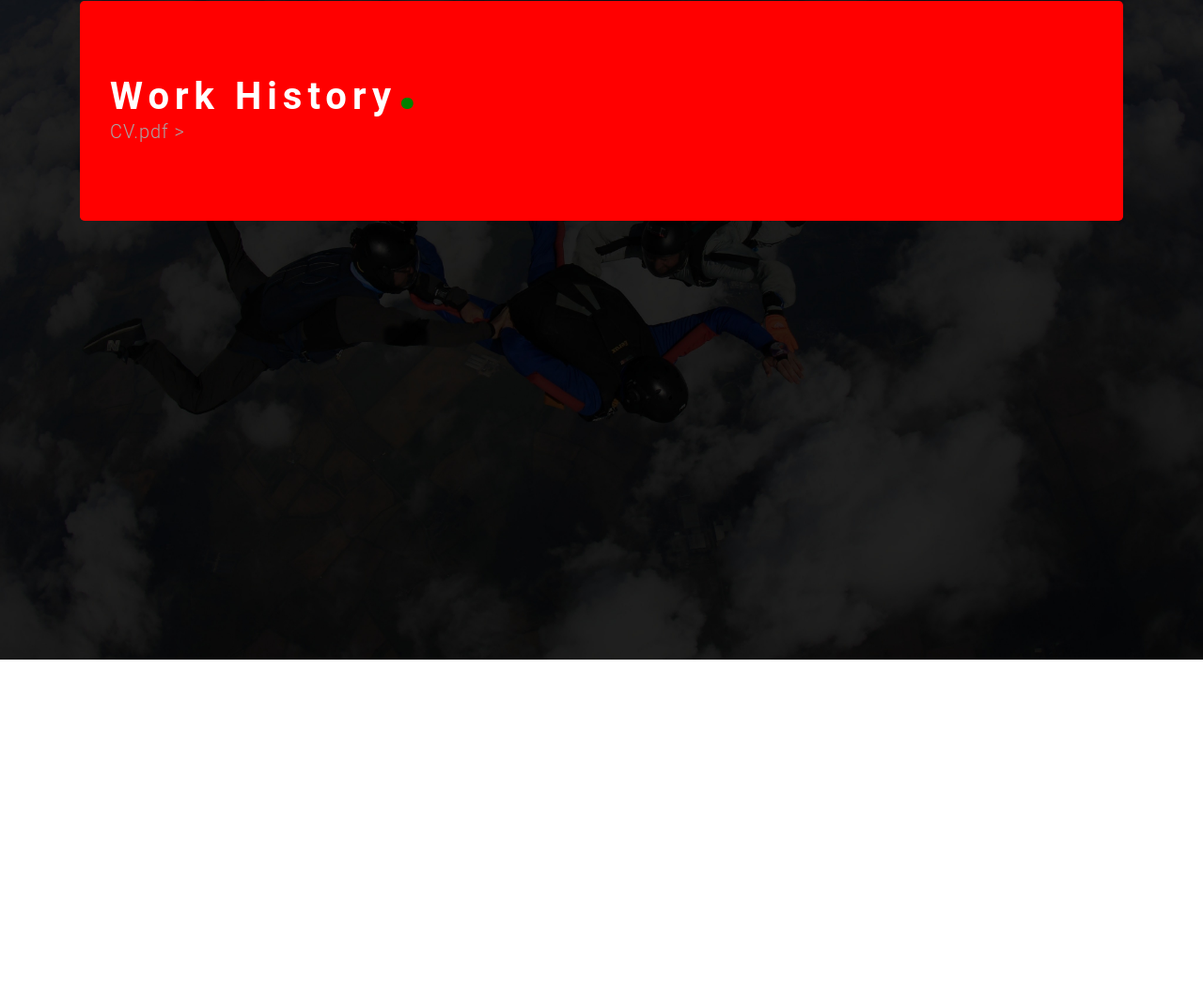
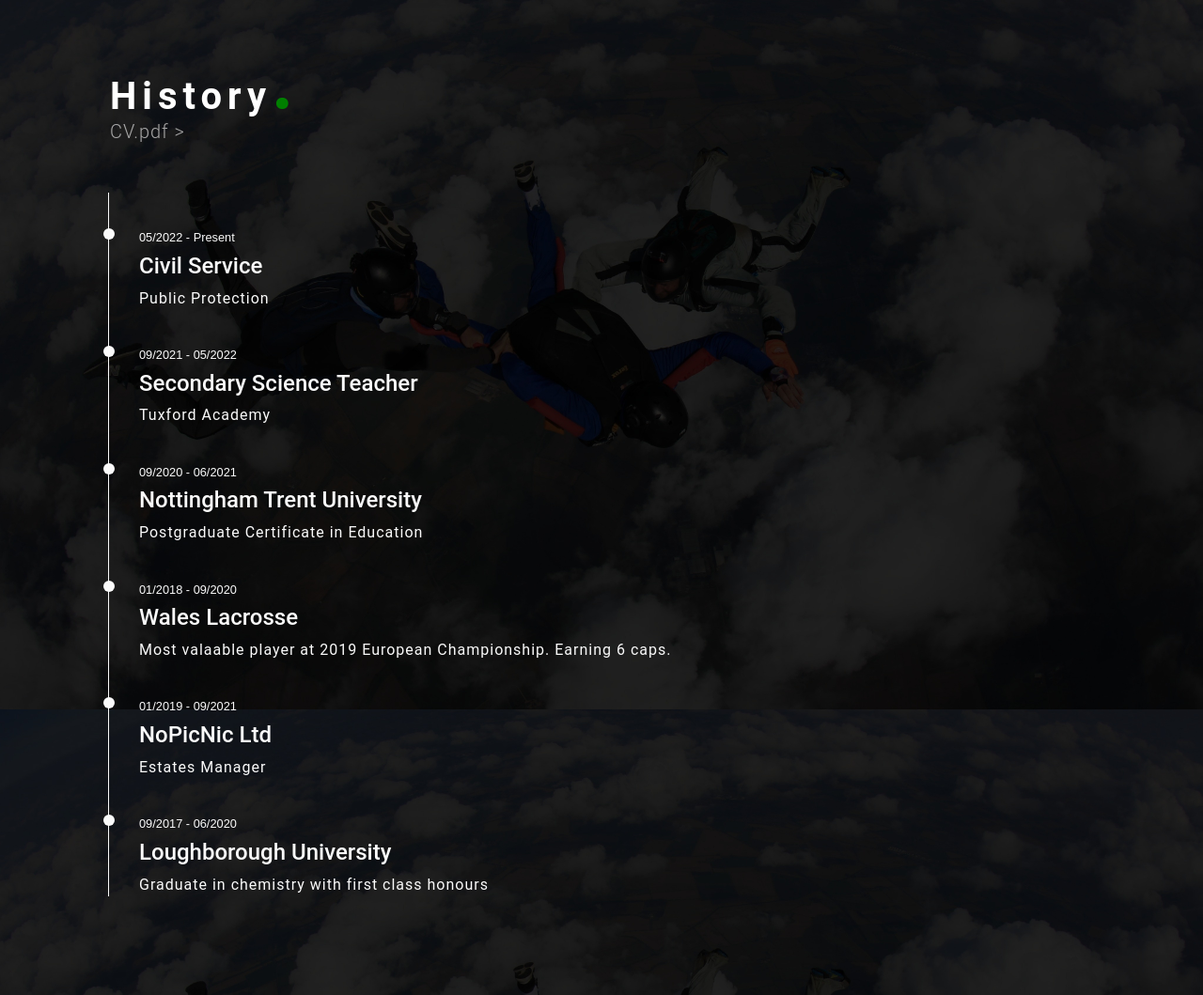
Before and after one commit to P-Worthington/paulworthington.dev, a plain HTML site: page index.html in a window 1280 px wide. Shown: the part 1728-2787 px from the top of the page at 94% size. Before the commit the page ends 2430 px from the top, so only its background shows below. Drawn offline with nearby package versions, Linux system fonts and the light colour scheme.

Commit message:
timeline added

```diff
--- a/assets/css/style.css
+++ b/assets/css/style.css
@@ -227,11 +227,59 @@ p {
 /*Work History*/
 
 .work-hist {
-    background-color: red;
+    margin-bottom: -30px;
 }
 
 .work-hist h2 {
     color: #ffffff;
+}
+
+.history-heading {
+    color: #fafafa;
+    margin-bottom: 50px;
+}
+
+.timeline-item {
+    padding: 4em 2em 0em 2em;
+    position: relative;
+    color: #fafafa;
+    border-left: 1px solid;
+}
+
+.timeline-item p {
+    padding: 0;
+    margin: 0;
+}
+
+.timeline-item:before {
+    content: attr(data-dates);
+    position: absolute;
+    left: 2.5em;
+    top: 3em;
+    display: block;
+    font-family: "Exo", sans-serif;
+    font-weight: 500;
+    font-size: 0.8em;
+    padding: 0;
+    margin: 0;
+}
+
+.timeline-item:after {
+    width: 12px;
+    height: 12px;
+    display: block;
+    top: 2.4em;
+    position: absolute;
+    left: -6px;
+    border-radius: 12px;
+    content: '';
+    background: #fafafa;
+}
+
+.history-items {
+    margin-bottom: 30px;
+    margin-left: 45px;
+    margin-top: 0;
 }
 
 /* Buttons */
@@ -308,7 +356,6 @@ p {
 
 .btm-bg {
     background: url('../images/skydive_dark.jpg') no-repeat center;
-    height: 100vh;
     background-size: cover;
     background-attachment: fixed;
 }
--- a/index.html
+++ b/index.html
@@ -162,10 +162,38 @@
                     <div class="row">
                         <div class="col-12 name">
                             <section class="callout jumbotron work-hist">
-                                <h2 class="jumbotron-header portfolio-title">Work History<span class="green-prd">.</span></h2>
+                                <h2 class="jumbotron-header portfolio-title">History<span class="green-prd">.</span></h2>
                                 <p class="lead">CV.pdf ></p>
                             </section>
                         </div>
+
+                        <div class="history-items">
+                            <div class="timeline-item" data-dates="05/2022 - Present">
+                                <h4>Civil Service</h4>
+                                <p>Public Protection</p>
+                            </div>
+                            <div class="timeline-item" data-dates="09/2021 - 05/2022">
+                                <h4>Secondary Science Teacher</h4>
+                                <p>Tuxford Academy</p>
+                            </div>
+                            <div class="timeline-item" data-dates="09/2020 - 06/2021">
+                                <h4>Nottingham Trent University</h4>
+                                <p>Postgraduate Certificate in Education</p>
+                            </div>
+                            <div class="timeline-item" data-dates="01/2018 - 09/2020">
+                                <h4>Wales Lacrosse</h4>
+                                <p>Most valaable player at 2019 European Championship. Earning 6 caps.</p>
+                            </div>
+                            <div class="timeline-item" data-dates="01/2019 - 09/2021">
+                                <h4>NoPicNic Ltd</h4>
+                                <p>Estates Manager</p>
+                            </div>
+                            <div class="timeline-item" data-dates="09/2017 - 06/2020">
+                                <h4>Loughborough University</h4>
+                                <p>Graduate in chemistry with first class honours</p>
+                            </div>
+                        </div>
+                    </div>
 
                     </div>
 
```
